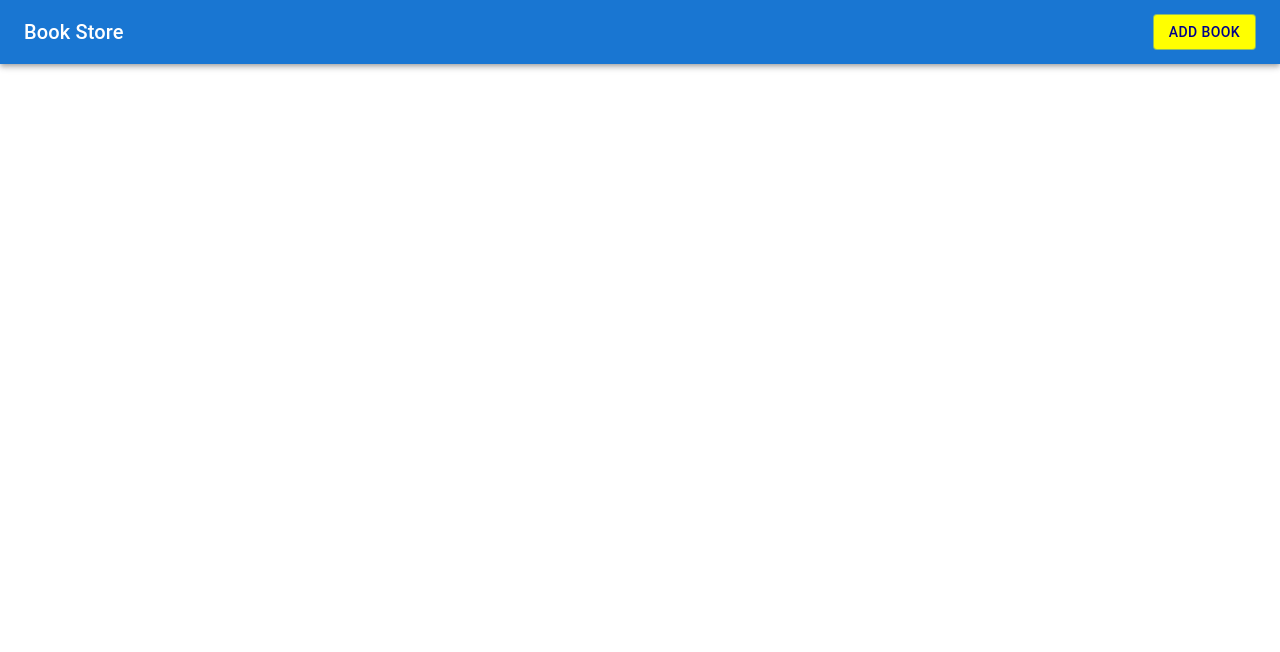
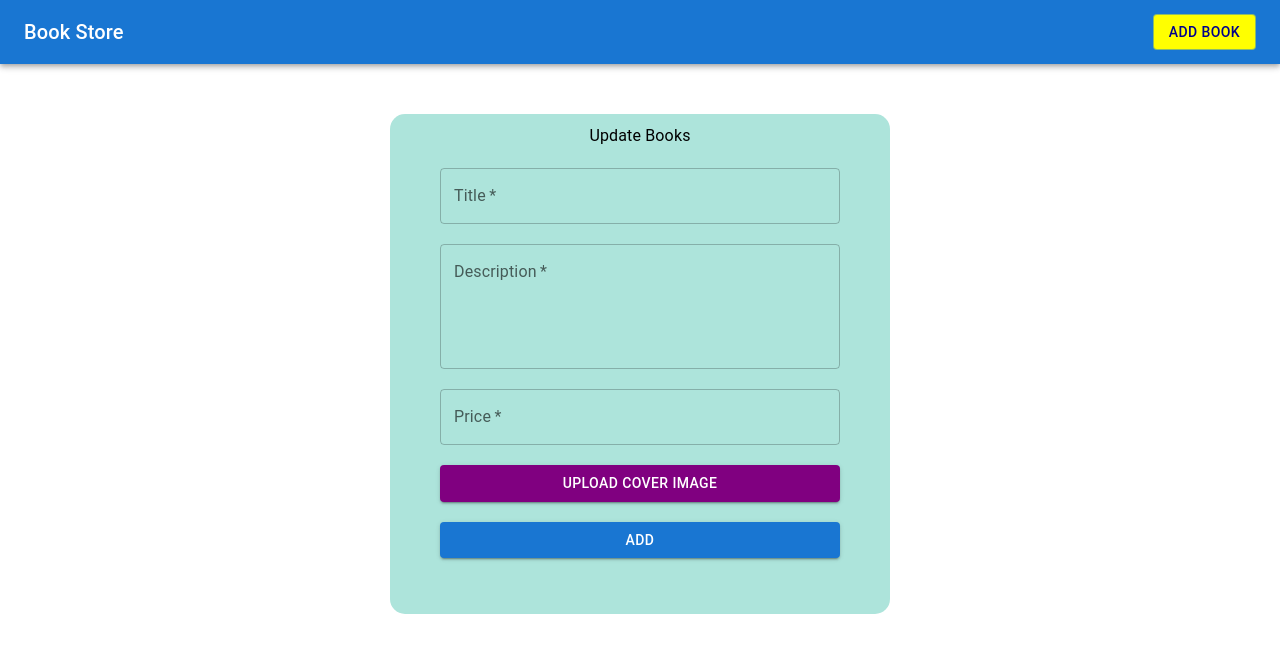
Before and after one commit to tharinm/Books-Store-CRUD-Node-with-MySQL, a React (Create React App) app in the folder client/: page /update/1 in a window 1280 px wide. Before the commit this address had no page. Shown: the top 652 px of the page. Built offline with nearby package versions, Linux system fonts and the light colour scheme.

Commit message:
developed updated book frontend and backend

```diff
--- a/client/src/Component/SingleBooks.js
+++ b/client/src/Component/SingleBooks.js
@@ -6,6 +6,7 @@ import Typography from "@mui/material/Typography";
 import { Button, CardActionArea, CardActions } from "@mui/material";
 import { Stack } from "@mui/material";
 import axios from "axios";
+import { Link } from "react-router-dom";
 
 export default function SingleBooks({ books, setBooks }) {
   // const handleDelete = async (id) => {
@@ -44,9 +45,11 @@ export default function SingleBooks({ books, setBooks }) {
       </CardActionArea>
       <CardActions>
         <Stack direction="row" spacing={2}>
-          <Button size="small" color="success" variant="contained">
-            Update
-          </Button>
+          <Link to={`/update/${books.id}`}>
+            <Button size="small" color="success" variant="contained">
+              Update
+            </Button>
+          </Link>
           <Button
             size="small"
             color="error"
--- a/client/src/Layout/Home.js
+++ b/client/src/Layout/Home.js
@@ -14,7 +14,7 @@ export default function Home() {
         <Routes>
           <Route path="/" element={<Books />} />
           <Route path="/add" element={<Add />} />
-          <Route path="/update" element={<Update />} />
+          <Route path={`/update/:id`} element={<Update />} />
         </Routes>
       </BrowserRouter>
     </div>
--- a/client/src/Layout/Pages/Update.js
+++ b/client/src/Layout/Pages/Update.js
@@ -1,9 +1,166 @@
-import React from 'react'
+import React, { useState } from "react";
+import { Box, Stack, TextField, Button, containerClasses } from "@mui/material";
+import Typography from "@mui/material/node/Typography";
+import axios from "axios";
+import { useLocation, useNavigate } from "react-router-dom";
+import upload from "../../utils/upload";
 
 export default function Update() {
+  const [books, setBooks] = useState({
+    title: "",
+    description: "",
+    price: "",
+    cover: "",
+  });
+
+  //To catch book ID
+  const location = useLocation();
+
+  // console.log(location);
+
+  const bookId = location.pathname.split("/")[2];
+  console.log(bookId);
+
+  const [err, setErr] = useState(false);
+  const [file, setFile] = useState(null);
+  const navigate = useNavigate();
+
+  const handleChange = async (e) => {
+    setBooks((prev) => ({
+      ...prev,
+      [e.target.name]: e.target.value,
+    }));
+  };
+
+  const handleClick = async (e) => {
+    e.preventDefault();
+    if (file) {
+      const url = await upload(file);
+      setBooks((prev) => ({
+        ...prev,
+        cover: url,
+      }));
+      try {
+        if (books === "") {
+          return setErr(true);
+        }
+        const updatedBooks = {
+          ...books,
+          cover: url,
+        };
+        await axios.put(`http://localhost:8000/api/books/${bookId}`, updatedBooks);
+        navigate("/");
+      } catch (error) {
+        console.log(error);
+        setErr(true);
+      }
+    } else {
+      try {
+        if (books === "") {
+          return setErr(true);
+        }
+        await axios.put(`http://localhost:8000/api/books/${bookId}`, books);
+        navigate("/");
+      } catch (error) {
+        console.log(error);
+        setErr(true);
+      }
+    }
+    console.log(books);
+  };
+
   return (
-    <div>
-      <p>Update</p>
-    </div>
-  )
+    <Stack justifyItems="center" alignItems="center">
+      {err && <Typography alignItems="center">Something Went Wrong</Typography>}
+      <Box
+        sx={{
+          width: { md: "500px", xs: "300px" },
+          backgroundColor: "#ADE4DB",
+          height: "500px",
+          alignItems: "center",
+          justifyContent: "center",
+          mt: { lg: "50px", xs: "30px" },
+          borderRadius: "15px",
+        }}
+      >
+        <Stack alignItems="center" padding="10px" direction="column">
+          <Typography alignItems="center">Update Books</Typography>
+          <Stack padding="20px">
+            <TextField
+              id="outlined-basic"
+              label="Title"
+              color="secondary"
+              name="title"
+              required
+              sx={{
+                width: {
+                  md: "400px",
+                  xs: "250px",
+                  fontSize: { xs: "0.8rem", md: "6rem" },
+                },
+              }}
+              onChange={handleChange}
+            />
+            <TextField
+              id="outlined-basic"
+              label="Description"
+              color="secondary"
+              multiline
+              rows={4}
+              name="description"
+              sx={{
+                width: {
+                  md: "400px",
+                  xs: "250px",
+                  fontSize: { xs: "0.8rem", md: "6rem" },
+                },
+                marginTop: "20px",
+              }}
+              required
+              onChange={handleChange}
+            />
+            <TextField
+              id="outlined-basic"
+              label="Price"
+              color="secondary"
+              name="price"
+              required
+              sx={{
+                width: {
+                  md: "400px",
+                  xs: "250px",
+                  fontSize: { xs: "0.8rem", md: "6rem" },
+                },
+                marginTop: "20px",
+              }}
+              onChange={handleChange}
+            />
+            <Button
+              variant="contained"
+              component="label"
+              sx={{ marginTop: "20px", backgroundColor: "purple" }}
+            >
+              Upload Cover Image
+              <input
+                name="cover"
+                hidden
+                accept="image/*"
+                type="file"
+                onChange={(e) => setFile(e.target.files[0])}
+              />
+            </Button>
+            <Button
+              variant="contained"
+              component="label"
+              sx={{ marginTop: "20px" }}
+              type="submit"
+              onClick={handleClick}
+            >
+              ADD
+            </Button>
+          </Stack>
+        </Stack>
+      </Box>
+    </Stack>
+  );
 }
```
Also changed, not shown: 1 other file (tests, documents, lock files or other folders).
